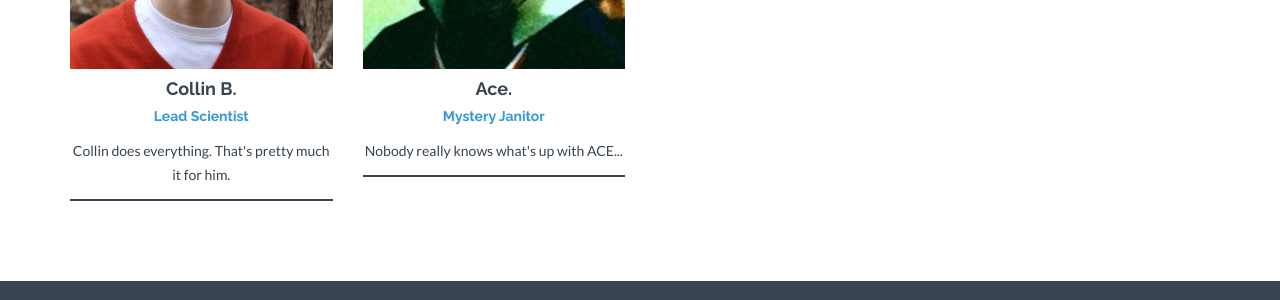
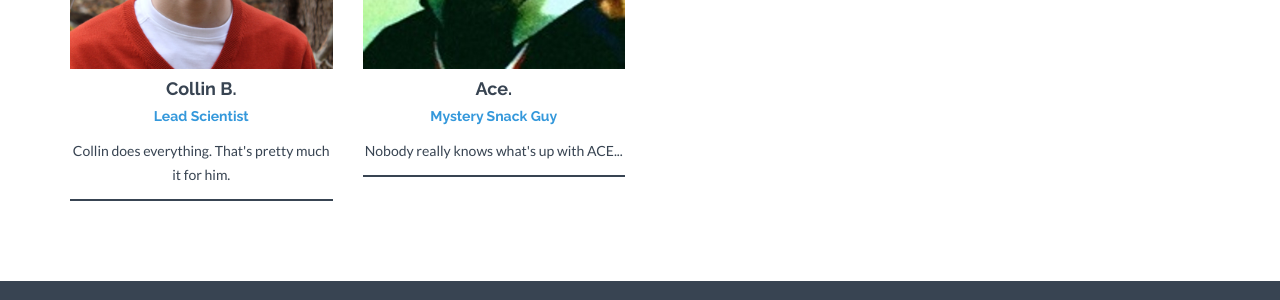
Before and after one commit to BunkeyGames/BunkeyGamesOld.github.io, a Jekyll site: the page built from about.html, in a window 1280 px wide and 900 px high, scrolled down 649 px. Shown: the part 388-688 px from the top of the window. Built offline with Jekyll 4.4.1, drawn with Linux system fonts in a browser that asks for light colours; nearby versions of some CDN libraries.

Commit message:
Fixed Again

```diff
--- a/_config.yml
+++ b/_config.yml
@@ -52,7 +52,7 @@ members:
         url: http://twitter.com/chuzzylumpkin
 
   - name: Ace.
-    position: Mystery Janitor
+    position: Mystery Snack Guy
     text: Nobody really knows what's up with ACE...
     img: ace.jpg
     social:
```
